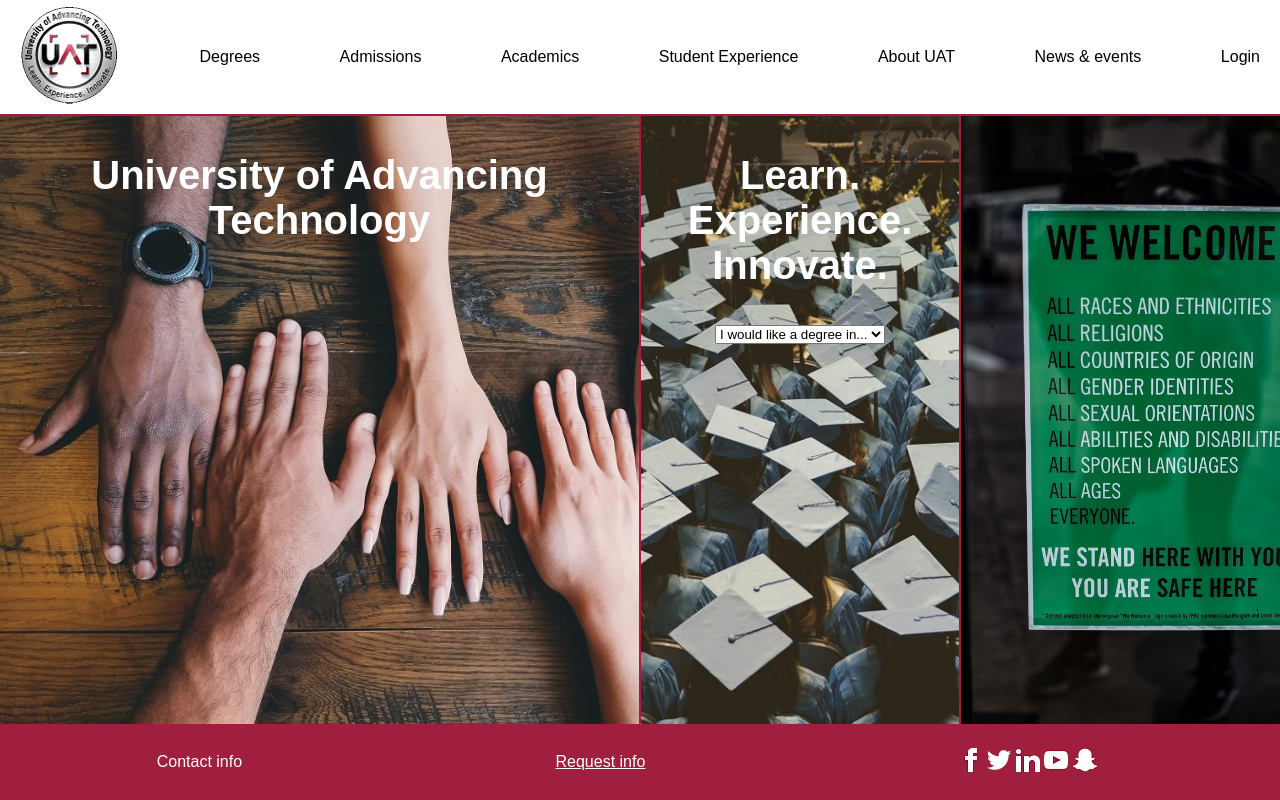
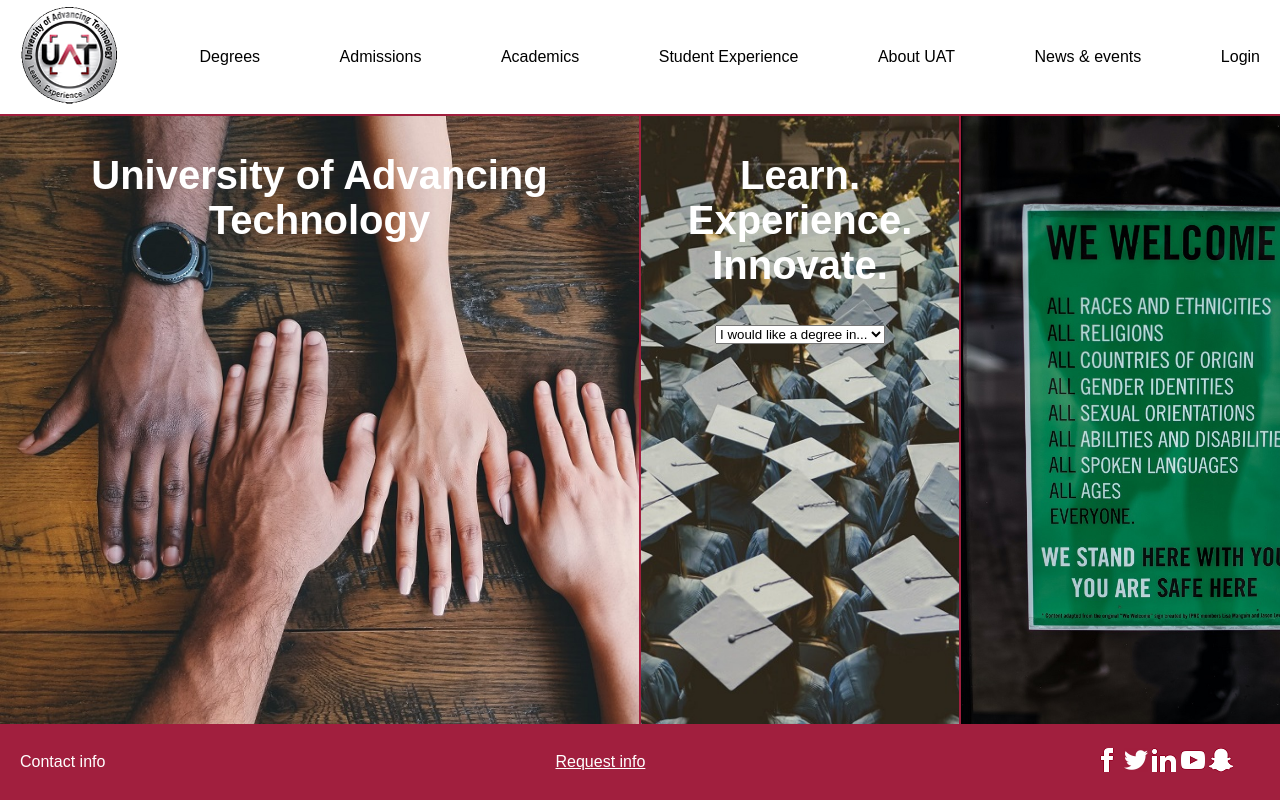
Before and after one commit to vetlelg/see-it-correct-it, a plain HTML site: page index.html in a window 1280 px wide. Drawn offline with Linux system fonts and the light colour scheme.

```diff
--- a/styles/styles.css
+++ b/styles/styles.css
@@ -79,10 +79,11 @@ header {
 
 /* Footer */
 footer {
+  padding: 0 20px;
   grid-column: 1 / 5;
   display: flex;
   align-items: center;
-  justify-content: space-around;
+  justify-content: space-between;
   color: white;
   width: 100%;
   background-color: #A11F3E;
```
